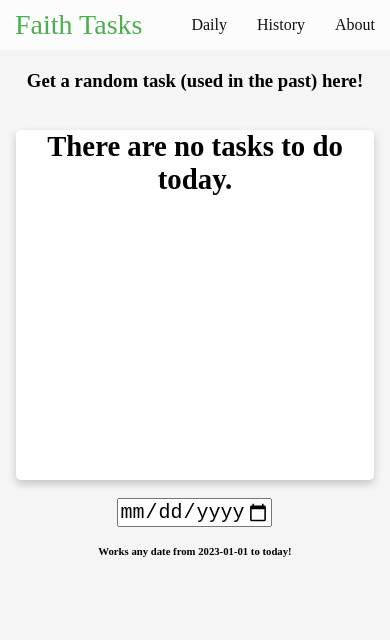
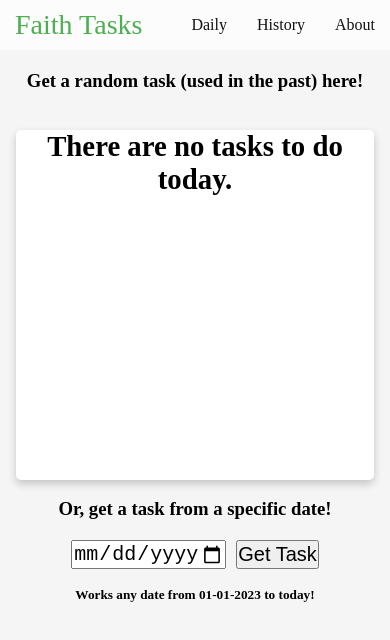
Before and after one commit to ryannarnoldd/FaithTasks, a React (Create React App) app: page /history/1 in a window 390 px wide. Shown: the top 640 px of the page. Built offline with nearby package versions, Linux system fonts and the light colour scheme.

Commit message:
Making the date input large and cleare for mobile

```diff
--- a/src/pages/History.js
+++ b/src/pages/History.js
@@ -35,9 +35,15 @@ const History = () => {
       <TaskBox date={date} task={ task } />
       <br />
 
-      <input type="date" name="date" min="2020-01-01" max={getCurrentDate()} onBlur={setTask} style={{fontSize: '20px'}} />
+
+
+      <h3> Or, get a task from a specific date! </h3>
+      <div style={{display: 'flex', flexDirection: 'row'}}>
+        <input type="date" name="date" min="2020-01-01" max={getCurrentDate()} onBlur={setTask} style={{fontSize: '20px'}} />
+        <button onClick={setTask} style={{fontSize: '20px', marginLeft: '10px'}}>Get Task</button>
+      </div>
       <br />
-      <h6>Works any date from 2023-01-01 to today!</h6>
+      <h5>Works any date from 01-01-2023 to today!</h5>
 
     </div>
   );
```
